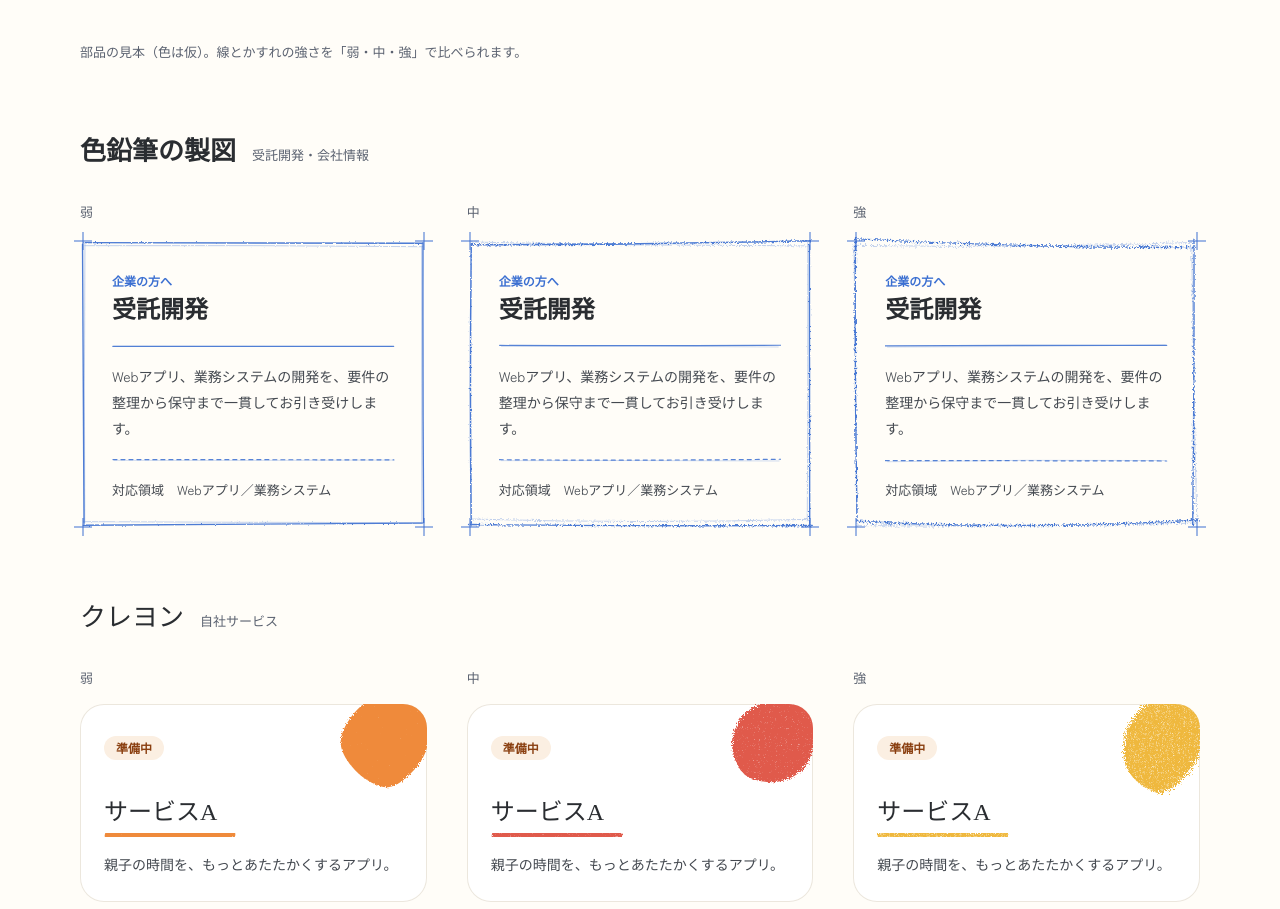
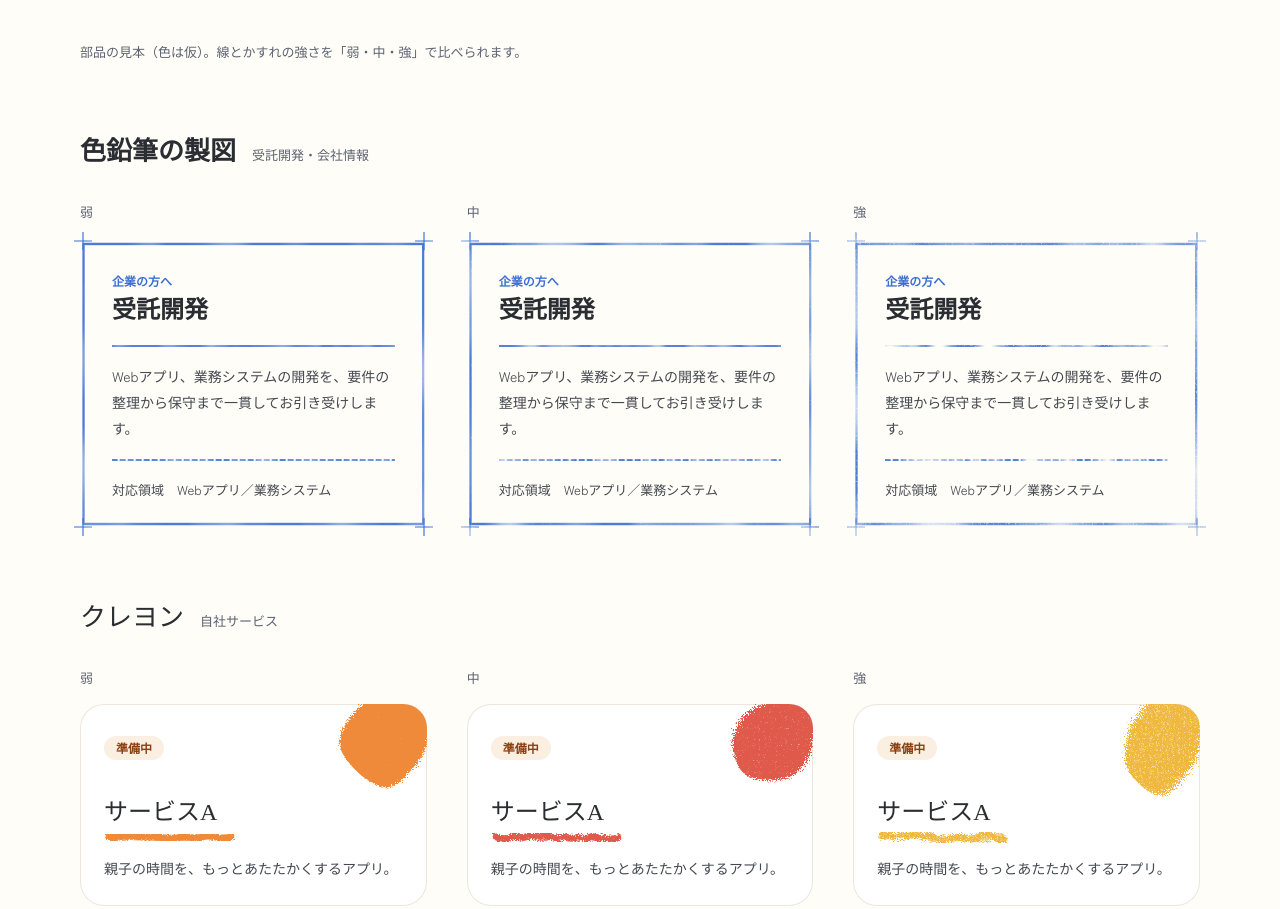
Before and after one commit to rorenge7/whitehack.github.io, an Astro site: page /styleguide in a window 1280 px wide. Shown: the top 909 px of the page. Built offline with nearby package versions, Linux system fonts and the light colour scheme; Astro itself is replaced by a stand-in of ours; a web font is replaced by a local one.

Commit message:
鉛筆は直線＋濃淡・かすれ、クレヨンは線を揺らす表現に変更
Co-Authored-By: Claude Opus 5.5 <noreply@anthropic.com>
Claude-Session: https://claude.ai/code/session_01QYWZFTtx2YyyioqucoQRFK

```diff
--- a/src/components/sketch/Crayon.astro
+++ b/src/components/sketch/Crayon.astro
@@ -1,9 +1,10 @@
 ---
 // クレヨンで塗った形（shape="blob"）と、クレヨンの下線（shape="underline"）
-import { blobPath } from "../../lib/sketch";
+import { blobPath, scribble } from "../../lib/sketch";
 interface Props { shape?: "blob" | "underline"; color: string; strength?: 1 | 2 | 3; seed?: number; class?: string; }
 const { shape = "blob", color, strength = 2, seed = 11, class: cls } = Astro.props;
-const edge = [0, 3, 6, 10][strength];      // 輪郭のがたつき
+const edge = [0, 6, 10, 14][strength];     // 輪郭のがたつき
+const wave = [0, 2.6, 4, 5.5][strength];    // 線の揺れ
 const grain = [0, 0.55, 0.8, 1.05][strength]; // 紙の目の抜け具合
 const id = `cr-${shape}-${seed}-${strength}`;
 ---
@@ -18,12 +19,12 @@ const id = `cr-${shape}-${seed}-${strength}`;
     </filter>
   </defs>
   {shape === "blob"
-    ? <path d={blobPath(seed)} fill={color} filter={`url(#${id})`} />
-    : <path d="M6 11 C80 7, 180 13, 294 9" fill="none" stroke={color} stroke-width="9" stroke-linecap="round" filter={`url(#${id})`} />}
+    ? <path d={blobPath(seed, 0.24)} fill={color} filter={`url(#${id})`} />
+    : <g filter={`url(#${id})`} fill="none" stroke={color} stroke-linecap="round"><path d={scribble(8, 292, 10, wave, seed)} stroke-width="8" /><path d={scribble(14, 286, 11, wave, seed + 4)} stroke-width="5" opacity=".7" /></g>}
 </svg>
 
 <style>
   .crayon { display: block; }
   .blob { width: 100%; height: auto; }
-  .underline { width: 100%; height: 14px; }
+  .underline { width: 100%; height: 18px; }
 </style>
--- a/src/components/sketch/PencilBox.astro
+++ b/src/components/sketch/PencilBox.astro
@@ -3,22 +3,29 @@
 import { wobblyRect } from "../../lib/sketch";
 interface Props { strength?: 1 | 2 | 3; color?: string; marks?: boolean; seed?: number; }
 const { strength = 2, color = "var(--pencil)", marks = true, seed = 7 } = Astro.props;
-const jitter = [0, 0.6, 1.2, 2.2][strength];
+const grain = [0, 0.55, 0.8, 1.05][strength]; // 紙の目のかすれ
+const press = [0, 1.4, 2.0, 2.6][strength];  // 筆圧のむら
 const id = `pf-${seed}-${strength}`;
-const grain = [0, 0.8, 1.4, 2.2][strength];
 ---
 <div class="pencil-box" style={`--line:${color}`}>
   <svg class="frame" viewBox="0 0 200 100" preserveAspectRatio="none" aria-hidden="true">
     <defs>
-      <filter id={id}><feTurbulence type="fractalNoise" baseFrequency="1.1" numOctaves="2" result="n" /><feDisplacementMap in="SourceGraphic" in2="n" scale={grain} /></filter>
+      <filter id={id} x="-2%" y="-10%" width="104%" height="120%">
+        <feTurbulence type="fractalNoise" baseFrequency="1.1 1.4" numOctaves="1" seed={seed} result="grain" />
+        <feColorMatrix in="grain" type="matrix" values={`0 0 0 0 1  0 0 0 0 1  0 0 0 0 1  0 0 0 -2.4 ${grain}`} result="gmask" />
+        <feComposite in="SourceGraphic" in2="gmask" operator="out" result="g" />
+        <feTurbulence type="fractalNoise" baseFrequency="0.03" numOctaves="2" seed={seed + 3} result="press" />
+        <feColorMatrix in="press" type="matrix" values={`0 0 0 0 0  0 0 0 0 0  0 0 0 0 0  0 0 0 ${press} ${1.25 - press * 0.75}`} result="pmask" />
+        <feComposite in="g" in2="pmask" operator="in" />
+      </filter>
     </defs>
     <g filter={`url(#${id})`} fill="none" stroke="var(--line)" stroke-linecap="round" vector-effect="non-scaling-stroke">
-      <path d={wobblyRect(200, 100, jitter, seed)} stroke-width="1.4" vector-effect="non-scaling-stroke" opacity=".9" />
-      <path d={wobblyRect(200, 100, jitter, seed + 10, 2.6)} stroke-width=".7" vector-effect="non-scaling-stroke" opacity=".45" />
+      <path d={wobblyRect(200, 100, 0, seed)} stroke-width="2.2" vector-effect="non-scaling-stroke" opacity=".9" />
+      <path d={wobblyRect(200, 100, 0, seed + 10, 2.4)} stroke-width=".9" vector-effect="non-scaling-stroke" opacity=".35" />
     </g>
   </svg>
   {marks && ["tl", "tr", "bl", "br"].map((p) => (
-    <svg class={`mark ${p}`} viewBox="0 0 20 20" aria-hidden="true"><path d="M0 10H20M10 0V20" stroke="var(--line)" stroke-width="1.1" /></svg>
+    <svg class={`mark ${p}`} viewBox="0 0 20 20" aria-hidden="true"><path d="M0 10H20M10 0V20" stroke="var(--line)" stroke-width="1.3" filter={`url(#${id})`} /></svg>
   ))}
   <div class="pencil-body"><slot /></div>
 </div>
--- a/src/components/sketch/PencilRule.astro
+++ b/src/components/sketch/PencilRule.astro
@@ -3,11 +3,25 @@
 import { wobblyLine } from "../../lib/sketch";
 interface Props { strength?: 1 | 2 | 3; color?: string; dashed?: boolean; seed?: number; }
 const { strength = 2, color = "var(--pencil)", dashed = false, seed = 3 } = Astro.props;
-const jitter = [0, 0.4, 0.9, 1.6][strength];
+const grain = [0, 0.55, 0.8, 1.05][strength];
+const press = [0, 1.4, 2.0, 2.6][strength];
+const id = `pr-${seed}-${strength}`;
 ---
 <svg class="pencil-rule" viewBox="0 0 400 8" preserveAspectRatio="none" aria-hidden="true">
-  <path d={wobblyLine(1, 4, 399, 4, jitter, seed)} fill="none" stroke={color} stroke-width="1.2" stroke-linecap="round" vector-effect="non-scaling-stroke" stroke-dasharray={dashed ? "4 4" : undefined} opacity=".85" />
-  <path d={wobblyLine(3, 4.6, 396, 4.4, jitter, seed + 5)} fill="none" stroke={color} stroke-width=".6" stroke-linecap="round" vector-effect="non-scaling-stroke" opacity=".4" />
+  <defs>
+      <filter id={id} x="-2%" y="-10%" width="104%" height="120%">
+        <feTurbulence type="fractalNoise" baseFrequency="1.1 1.4" numOctaves="1" seed={seed} result="grain" />
+        <feColorMatrix in="grain" type="matrix" values={`0 0 0 0 1  0 0 0 0 1  0 0 0 0 1  0 0 0 -2.4 ${grain}`} result="gmask" />
+        <feComposite in="SourceGraphic" in2="gmask" operator="out" result="g" />
+        <feTurbulence type="fractalNoise" baseFrequency="0.03" numOctaves="2" seed={seed + 3} result="press" />
+        <feColorMatrix in="press" type="matrix" values={`0 0 0 0 0  0 0 0 0 0  0 0 0 0 0  0 0 0 ${press} ${1.25 - press * 0.75}`} result="pmask" />
+        <feComposite in="g" in2="pmask" operator="in" />
+      </filter>
+  </defs>
+  <g filter={`url(#${id})`}>
+  <path d={wobblyLine(1, 4, 399, 4, 0, seed)} fill="none" stroke={color} stroke-width="2.2" stroke-linecap="round" vector-effect="non-scaling-stroke" stroke-dasharray={dashed ? "4 4" : undefined} opacity=".85" />
+  <path d={wobblyLine(3, 4.8, 396, 4.8, 0, seed + 5)} fill="none" stroke={color} stroke-width=".6" stroke-linecap="round" vector-effect="non-scaling-stroke" opacity=".3" />
+  </g>
 </svg>
 
 <style>
--- a/src/lib/sketch.ts
+++ b/src/lib/sketch.ts
@@ -47,3 +47,16 @@ export function blobPath(seed: number, wobble = 0.18) {
   }
   return d + "Z";
 }
+
+/** クレヨンで引いた横線：細かく上下に揺れる */
+export function scribble(x1: number, x2: number, y: number, wave: number, seed: number) {
+  const r = rng(seed);
+  const steps = 9;
+  let d = `M${x1} ${y + (r() - 0.5) * wave}`;
+  for (let i = 1; i <= steps; i++) {
+    const x = x1 + ((x2 - x1) * i) / steps;
+    const cx = x - (x2 - x1) / steps / 2;
+    d += ` Q${cx.toFixed(1)} ${(y + (r() - 0.5) * 2 * wave).toFixed(1)} ${x.toFixed(1)} ${(y + (r() - 0.5) * wave).toFixed(1)}`;
+  }
+  return d;
+}
```
